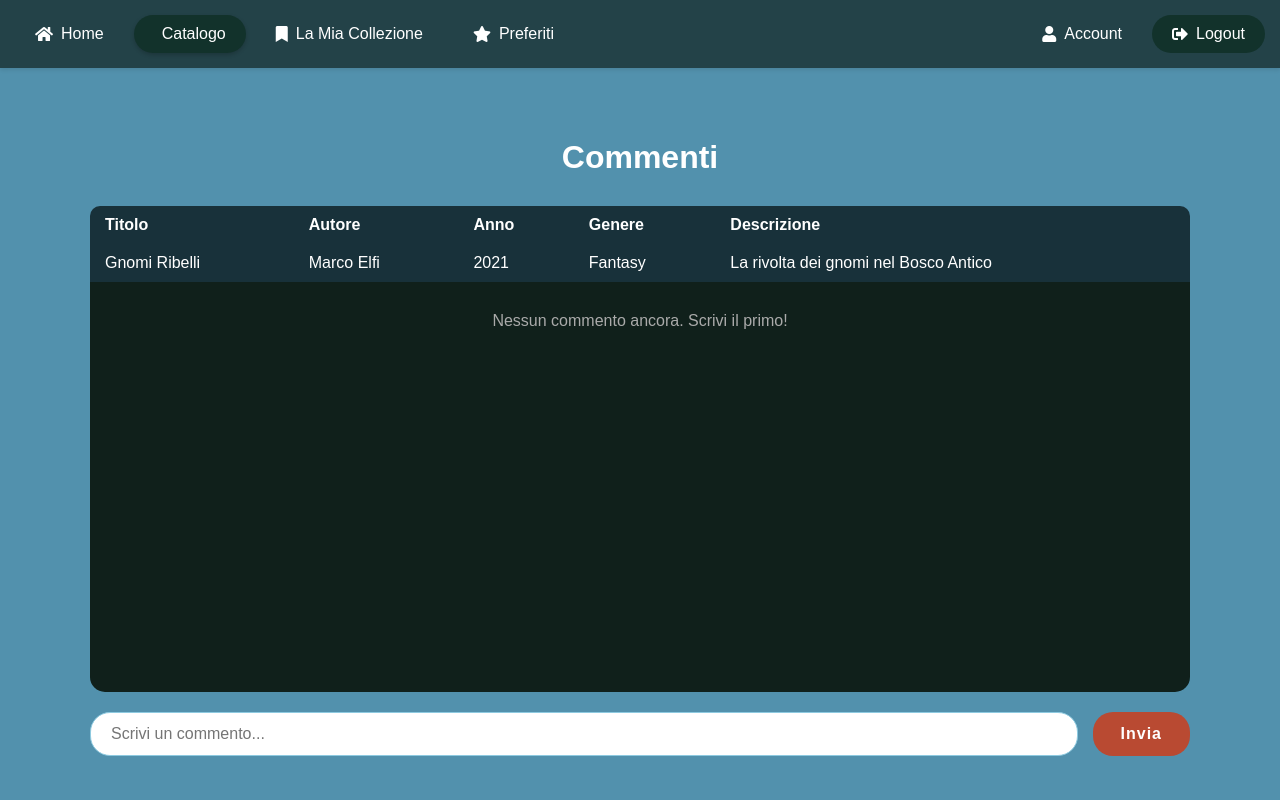
After one commit to RAILtv/gnomiquellicattivi, a PHP site: page /commenti.php?fumetto_id=1 in a window 1280 px wide. The commit adds this page. Run offline with PHP 8.4, Linux system fonts and the light colour scheme; the visitor is signed in with stand-in values (Sample User, id 1); data comes from the database, SQL or seed files in the repository; both versions use the stored data as it was after the commit; data that the repository does not hold is empty.

Commit message:
commenti

```diff
--- /dev/null
+++ b/collezione_fumetti/commenti.php
@@ -0,0 +1,246 @@
+<?php
+session_start();
+if (!isset($_SESSION['user_id'])) {
+    header('Location: login.php');
+    exit();
+}
+require_once 'config.php';
+$user_id = $_SESSION['user_id'];
+$username = isset($_SESSION['username']) ? $_SESSION['username'] : '';
+
+$fumetto_id = isset($_GET['fumetto_id']) ? intval($_GET['fumetto_id']) : 0;
+if ($fumetto_id <= 0) {
+    die('Fumetto non valido.');
+}
+// Recupera info fumetto
+$stmt = $conn->prepare('SELECT * FROM fumetti WHERE id = ?');
+$stmt->bind_param('i', $fumetto_id);
+$stmt->execute();
+$fumetto = $stmt->get_result()->fetch_assoc();
+if (!$fumetto) die('Fumetto non trovato.');
+
+// Gestione invio commento
+if (isset($_POST['commento']) && trim($_POST['commento']) !== '') {
+    $testo = trim($_POST['commento']);
+    $sql = 'INSERT INTO commenti (utente_id, fumetto_id, testo) VALUES (?, ?, ?)';
+    $stmt = $conn->prepare($sql);
+    $stmt->bind_param('iis', $user_id, $fumetto_id, $testo);
+    $stmt->execute();
+}
+// Recupera tutti i commenti
+$stmt = $conn->prepare('SELECT c.testo, u.username, c.data_inserimento, c.utente_id FROM commenti c JOIN utenti u ON c.utente_id = u.id WHERE c.fumetto_id = ? ORDER BY c.data_inserimento ASC');
+$stmt->bind_param('i', $fumetto_id);
+$stmt->execute();
+$commenti = $stmt->get_result();
+?>
+<!DOCTYPE html>
+<html lang="it">
+<head>
+    <meta charset="UTF-8">
+    <title>Commenti - <?php echo htmlspecialchars($fumetto['titolo']); ?></title>
+    <link rel="stylesheet" href="https://cdnjs.cloudflare.com/ajax/libs/font-awesome/5.15.4/css/all.min.css">
+    <style>
+        body {
+            margin: 0;
+            font-family: Arial, sans-serif;
+            background-color: #5291ad;
+            min-height: 100vh;
+        }
+        .nav-bar {
+            background-color: #234248;
+            padding: 15px;
+            display: flex;
+            justify-content: space-between;
+            align-items: center;
+            box-shadow: 0 2px 4px rgba(0, 0, 0, 0.1);
+        }
+        .nav-left, .nav-right {
+            display: flex;
+            align-items: center;
+            gap: 10px;
+        }
+        .nav-item {
+            color: white;
+            text-decoration: none;
+            padding: 10px 20px;
+            border-radius: 20px;
+            transition: all 0.3s ease;
+            display: flex;
+            align-items: center;
+            gap: 8px;
+        }
+        .nav-item i {
+            font-size: 16px;
+        }
+        .nav-item:hover {
+            background-color: #12322b;
+            transform: translateY(-2px);
+        }
+        .nav-item.active {
+            background-color: #12322b;
+            box-shadow: 0 2px 4px rgba(0, 0, 0, 0.2);
+        }
+        .logout-btn {
+            background-color: #12322b;
+            color: white;
+            text-decoration: none;
+            padding: 10px 20px;
+            border-radius: 20px;
+            transition: all 0.3s ease;
+            display: flex;
+            align-items: center;
+            gap: 8px;
+        }
+        .logout-btn:hover {
+            background-color: #0a1e1a;
+            transform: translateY(-2px);
+        }
+        .container {
+            max-width: 1100px;
+            margin: 30px auto;
+            padding: 20px;
+        }
+        h1 {
+            color: white;
+            text-align: center;
+            margin-bottom: 30px;
+        }
+        .comic-info-table {
+            width: 100%;
+            background-color: #18313a;
+            border-radius: 10px 10px 0 0;
+            color: white;
+            border-collapse: separate;
+            border-spacing: 0;
+            margin-bottom: 0;
+        }
+        .comic-info-table th, .comic-info-table td {
+            padding: 10px 15px;
+            text-align: left;
+        }
+        .chat-box {
+            background: #10201b;
+            min-height: 350px;
+            max-height: 400px;
+            overflow-y: auto;
+            padding: 30px 40px 30px 40px;
+            border-radius: 0 0 15px 15px;
+            margin-bottom: 20px;
+            display: flex;
+            flex-direction: column;
+            gap: 18px;
+        }
+        .msg-row {
+            display: flex;
+            align-items: flex-end;
+            margin-bottom: 0;
+        }
+        .msg-row.right { flex-direction: row-reverse; }
+        .msg-bubble {
+            background: #eaf7e3;
+            color: #234248;
+            border-radius: 30px 30px 30px 10px;
+            padding: 18px 30px;
+            font-size: 1.1em;
+            max-width: 60%;
+            min-width: 120px;
+            margin: 0 10px;
+            position: relative;
+        }
+        .msg-row.right .msg-bubble {
+            border-radius: 30px 30px 10px 30px;
+        }
+        .msg-user {
+            font-size: 2em;
+            color: #fff;
+            margin: 0 10px;
+        }
+        .msg-user.right { margin-left: 0; margin-right: 10px; }
+        .msg-user.left { margin-right: 0; margin-left: 10px; }
+        .msg-date {
+            color: #aaa;
+            font-size: 0.85em;
+            margin-top: 2px;
+            margin-left: 8px;
+        }
+        .comment-form {
+            display: flex;
+            gap: 15px;
+            margin-top: 10px;
+            justify-content: center;
+        }
+        .comment-form input[type=text] {
+            flex: 1;
+            border-radius: 20px;
+            border: 1px solid #8ecae0;
+            padding: 12px 20px;
+            font-size: 1em;
+        }
+        .comment-form button {
+            background-color: #b94a32;
+            color: white;
+            border: none;
+            border-radius: 20px;
+            padding: 10px 28px;
+            font-size: 1em;
+            cursor: pointer;
+            font-weight: bold;
+            letter-spacing: 1px;
+            transition: background 0.3s, transform 0.3s;
+        }
+        .comment-form button:hover {
+            background-color: #a13e29;
+            transform: scale(1.05);
+        }
+    </style>
+</head>
+<body>
+    <div class="nav-bar">
+        <div class="nav-left">
+            <a href="homepage.php" class="nav-item"><i class="fas fa-home"></i> Home</a>
+            <a href="tutti_i_fumetti.php" class="nav-item active"><i class="fas fa-books"></i> Catalogo</a>
+            <a href="la_mia_collezione.php" class="nav-item"><i class="fas fa-bookmark"></i> La Mia Collezione</a>
+            <a href="preferiti.php" class="nav-item"><i class="fas fa-star"></i> Preferiti</a>
+        </div>
+        <div class="nav-right">
+            <a href="account.php" class="nav-item"><i class="fas fa-user"></i> Account</a>
+            <a href="logout.php" class="logout-btn"><i class="fas fa-sign-out-alt"></i> Logout</a>
+        </div>
+    </div>
+    <div class="container">
+        <h1>Commenti</h1>
+        <table class="comic-info-table">
+            <tr>
+                <th>Titolo</th><th>Autore</th><th>Anno</th><th>Genere</th><th>Descrizione</th>
+            </tr>
+            <tr>
+                <td><?php echo htmlspecialchars($fumetto['titolo']); ?></td>
+                <td><?php echo htmlspecialchars($fumetto['autore']); ?></td>
+                <td><?php echo htmlspecialchars($fumetto['anno']); ?></td>
+                <td><?php echo htmlspecialchars($fumetto['genere']); ?></td>
+                <td><?php echo htmlspecialchars($fumetto['descrizione']); ?></td>
+            </tr>
+        </table>
+        <div class="chat-box">
+            <?php
+            if ($commenti->num_rows > 0) {
+                while($c = $commenti->fetch_assoc()) {
+                    $isMe = ($c['username'] === $username);
+                    $side = $isMe ? 'right' : 'left';
+                    echo '<div class="msg-row ' . $side . '">';
+                    echo '<span class="msg-user ' . $side . '"><i class="fas fa-user-circle"></i></span>';
+                    echo '<div class="msg-bubble">' . htmlspecialchars($c['testo']) . '<div class="msg-date">' . htmlspecialchars($c['username']) . ' - ' . date('d/m/Y H:i', strtotime($c['data_inserimento'])) . '</div></div>';
+                    echo '</div>';
+                }
+            } else {
+                echo '<div style="color:#aaa; text-align:center;">Nessun commento ancora. Scrivi il primo!</div>';
+            }
+            ?>
+        </div>
+        <form method="post" class="comment-form" autocomplete="off">
+            <input type="text" name="commento" placeholder="Scrivi un commento..." maxlength="500" required>
+            <button type="submit">Invia</button>
+        </form>
+    </div>
+</body>
+</html>
```
Also changed, not shown: collezione_fumetti/collezione_fumetti.sql (+11 -1 lines), collezione_fumetti/la_mia_collezione.php (+19 -25 lines), collezione_fumetti/tutti_i_fumetti.php (+5 -2 lines).
